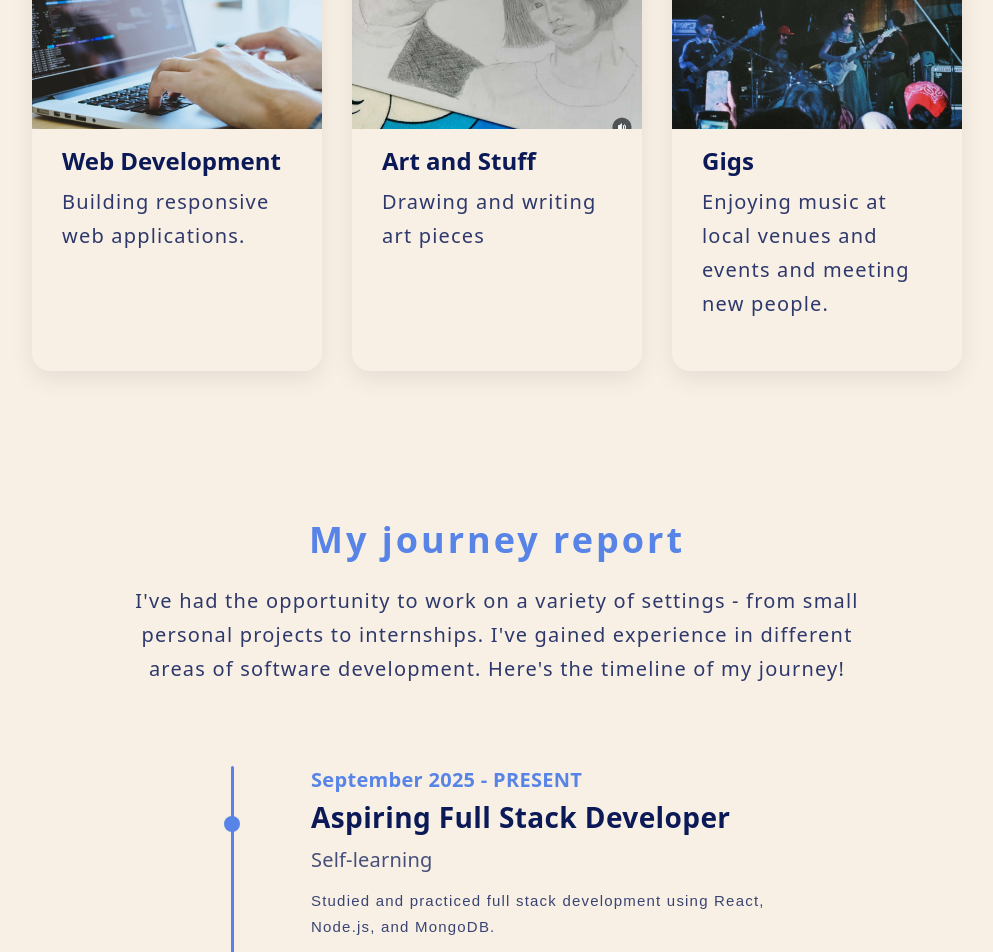
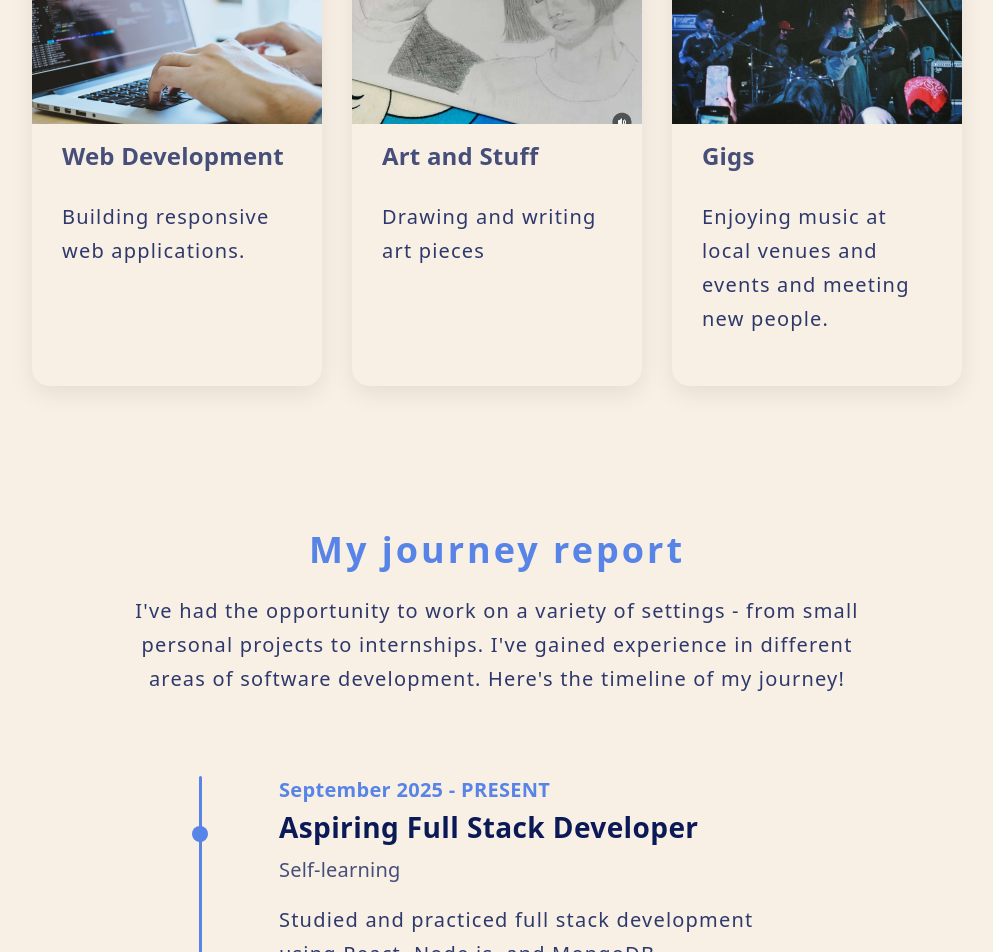
Before and after one commit to itsdran/portfolio, a React (Vite) app: page / in a window 1280 px wide. Shown: the part 1440-2392 px from the top of the page, without its empty margins (143-1136 px from the left). Built offline with nearby package versions, Linux system fonts and the light colour scheme.

Commit message:
Fixed CSS heritage, added more in Professional Journey

```diff
--- a/index.css
+++ b/index.css
@@ -14,9 +14,25 @@ body {
 
 h1 {
     letter-spacing: 3px;
-    color: var(--navy);
+    font-size: 3rem;
+    color: var(--accent);
     font-size: 36px;
     margin-bottom: 20px;
+} h2 {
+    font-size: 20px;
+    font-weight: 600;
+    color: var(--accent);
+    margin-bottom: 5px;
+    letter-spacing: 0.3px;
+    transition: color 0.3s ease;
+} h3 {
+    font-size: 20px;
+    font-weight: 500;
+    color: var(--navy);
+    opacity: 75%;
+    margin: 10px 0 5px 0px;
+    letter-spacing: 0.2px;
+    transition: color 0.3s ease;
 }
 
 p {
--- a/src/components/AboutMe/AboutMe.css
+++ b/src/components/AboutMe/AboutMe.css
@@ -9,23 +9,7 @@
     padding-bottom: 80px;
 
     text-align: center;
-    padding: 100px 20px;
-}
-
-.about-me-container h1 {
-    font-size: 2.25rem;
-    margin-bottom: 20px;
-    color: var(--navy);
-}
-
-.about-me-container p {
-    max-width: 48rem;
-    font-size: 20px;
-    line-height: 1.7;
-    letter-spacing: 1.2px;
-    color: var(--navy);
-    opacity: 0.85;
-    margin-bottom: 50px;
+    padding: 50px 20px;
 }
 
 .about-me-container p strong {
@@ -44,7 +28,7 @@
     gap: 30px;
     width: 100%;
     max-width: 75%;
-    margin: 0 auto;
+    margin: 45px auto;
     padding-top: 20px;
     justify-items: center;
 }
--- a/src/components/Career/Career.css
+++ b/src/components/Career/Career.css
@@ -1,6 +1,7 @@
 .career-container {
     padding: 20px 40px;
     max-width: 48rem;
+    min-height: 100vh;
     margin: 0 auto;
     background: var(--soft);
 }
@@ -11,14 +12,12 @@
     max-width: 48rem;
     margin-left: auto;
     margin-right: auto;
-} .career-header h1 {
-    color: var(--accent);
 }
 
 .career-timeline {
     position: relative;
     padding-left: 60px;
-    max-width: 32rem;
+    max-width: 36rem;
     margin: 0 auto;
 }
 
@@ -59,32 +58,16 @@
     margin-bottom: 5px;
     letter-spacing: 0.3px;
     transition: color 0.3s ease;
-} .timeline-item .position {
+}
+
+.timeline-item .position {
     font-size: 28px;
     font-weight: 700;
     color: var(--navy);
     letter-spacing: 0.4px;
     transition: color 0.3s ease;
-} .timeline-item .role-place {
-    font-size: 20px;
-    font-weight: 500;
-    color: var(--navy);
-    opacity: 75%;
-    margin: 10px 0 5px 0px;
-    letter-spacing: 0.2px;
-    transition: color 0.3s ease;
 }
 
-.timeline-item p {
-    font-family: 'Montserrat', sans-serif;
-    font-size: 15px;
-    font-weight: 400;
-    color: var(--navy);
-    line-height: 1.7;
-    opacity: 0.8;
-}
-
-/* Animation on load */
 .timeline-item {
     animation: slideInLeft 0.6s ease forwards;
     opacity: 0;
@@ -106,7 +89,6 @@
     }
 }
 
-/* Responsive Design */
 @media (max-width: 768px) {
     .career-container {
         padding: 60px 20px;
--- a/src/components/ContactMe/ContactMe.css
+++ b/src/components/ContactMe/ContactMe.css
@@ -13,21 +13,3 @@
     padding: 80px 20px;
     gap: 18px;
 }
-
-.contact-me h1 {
-    font-size: 2.25rem;
-    color: var(--navy);
-    margin: 0;
-}
-
-.contact-me p {
-    max-width: 48rem;
-    font-size: 18px;
-    line-height: 1.7;
-    letter-spacing: 1.1px;
-
-    color: var(--navy);
-    opacity: 0.85;
-
-    margin-bottom: 50px;
-}
--- a/src/components/Footer/Footer.css
+++ b/src/components/Footer/Footer.css
@@ -1,6 +1,6 @@
 .footer {
     background: var(--soft);
-    padding: 5px;
+    padding: 30px;
     text-align: center;
     font-family: system-ui, -apple-system, Segoe UI, Roboto, sans-serif;
     color: var(--navy);
--- a/src/components/Footer/Footer.jsx
+++ b/src/components/Footer/Footer.jsx
@@ -8,7 +8,7 @@ const Footer = () => {
 
     return (
         <div className="footer">
-            <p>&copy; {year} Dranoel Rubio Flores. All rights reserved.</p>
+            &copy; {year} Dranoel Rubio Flores. All rights reserved.
         </div>
     )
 }
--- a/src/components/HobbyCard/HobbyCard.css
+++ b/src/components/HobbyCard/HobbyCard.css
@@ -46,11 +46,3 @@
     color: var(--navy);
     margin: 0;
 }
-
-.hobby-description {
-    font-size: 0.75rem;
-    color: var(--navy);
-    opacity: 0.5;
-    margin: 0;
-    padding: 0;
-}
--- a/src/components/TechStack/TechStack.css
+++ b/src/components/TechStack/TechStack.css
@@ -1,20 +1,23 @@
 .tech-stack-container {
     padding: 80px 40px;
-    max-width: 48rem;
+    min-height: 100vh;
     margin: 0 auto;
+    background-color: var(--soft);
 }
 
 .tech-stack-title {
     font-family: 'Montserrat', sans-serif;
     font-size: 42px;
     font-weight: 600;
-    color: var(--navy);
     text-align: center;
     margin-bottom: 50px;
     letter-spacing: -0.5px;
 }
 
 .tech-stack-content {
+    margin: 0 auto;
+    align-items: center;
+    max-width: 40rem;
     background: var(--soft);
     backdrop-filter: blur(10px);
     border-radius: 20px;
```
